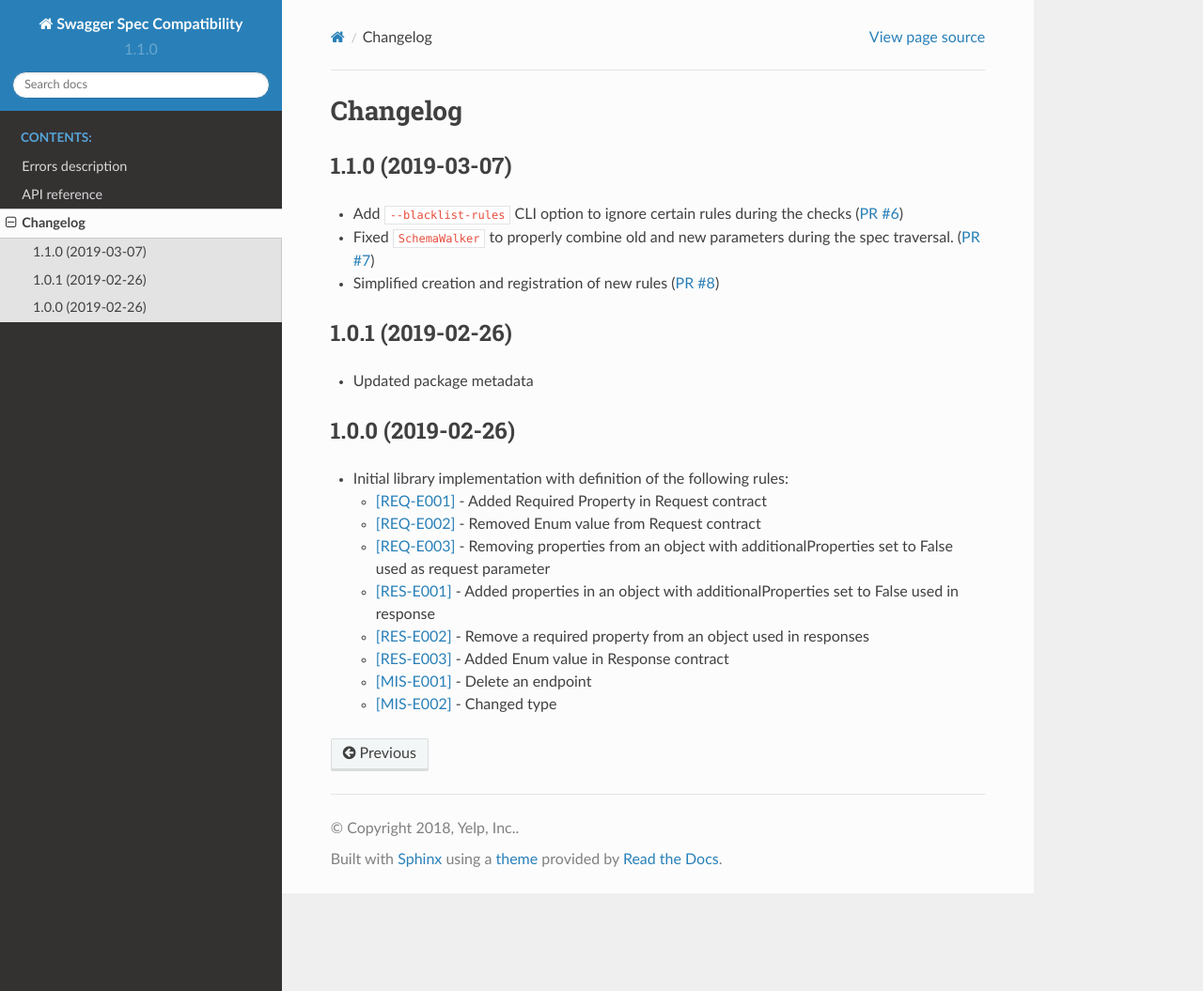
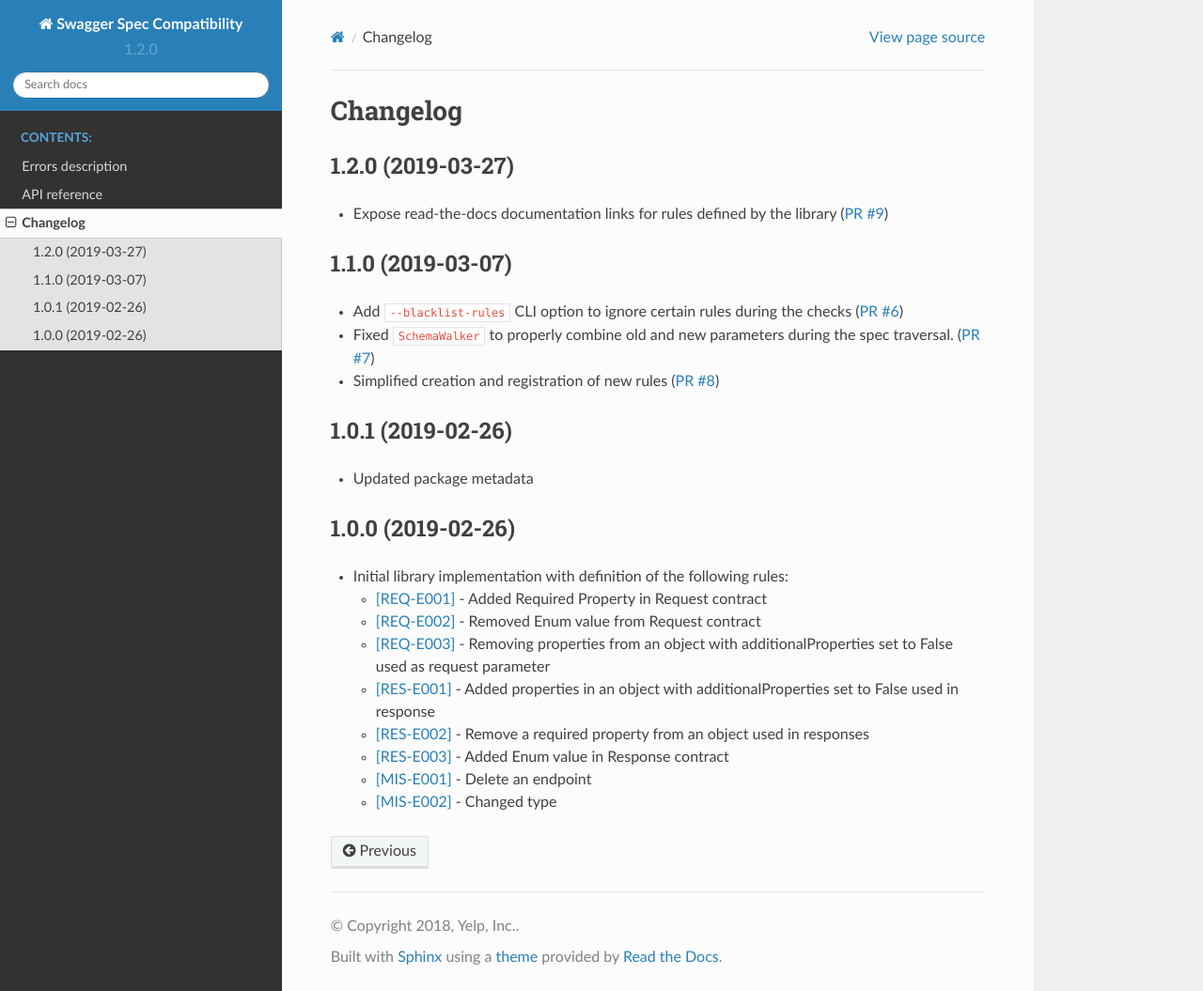
Before and after one commit to Yelp/swagger-spec-compatibility, a Sphinx documentation site: the page built from docs/source/changelog.rst, in a window 1280 px wide and 1055 px high. Shown: the whole window at 94% size. Built offline with Sphinx 7.4.7 and the Read the Docs theme 2.0.0, drawn with Linux system fonts in a browser that asks for light colours.

Commit message:
Release version v1.2.0

```diff
--- a/docs/source/changelog.rst
+++ b/docs/source/changelog.rst
@@ -1,5 +1,9 @@
 Changelog
 =========
+
+1.2.0 (2019-03-27)
+------------------
+* Expose read-the-docs documentation links for rules defined by the library (`PR #9 <https://github.com/Yelp/swagger-spec-compatibility/pull/9>`_)
 
 1.1.0 (2019-03-07)
 ------------------
--- a/setup.py
+++ b/setup.py
@@ -7,7 +7,7 @@ with open('README.rst') as readme:
 
 setup(
     name='swagger-spec-compatibility',
-    version='1.1.0',
+    version='1.2.0',
     author='Yelp, Inc.',
     author_email='opensource+swagger-spec-compatibility@yelp.com',
     description='Python library to check Swagger Spec backward compatibility',
```
